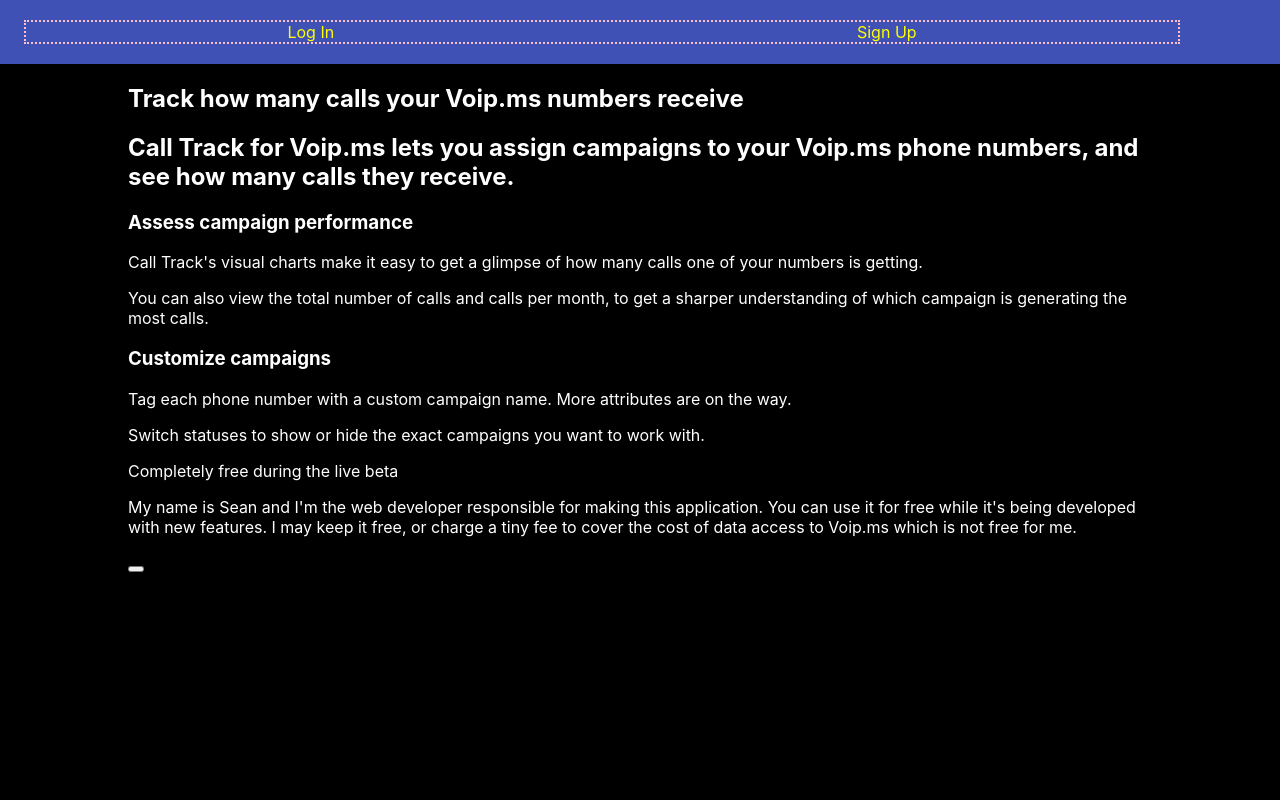
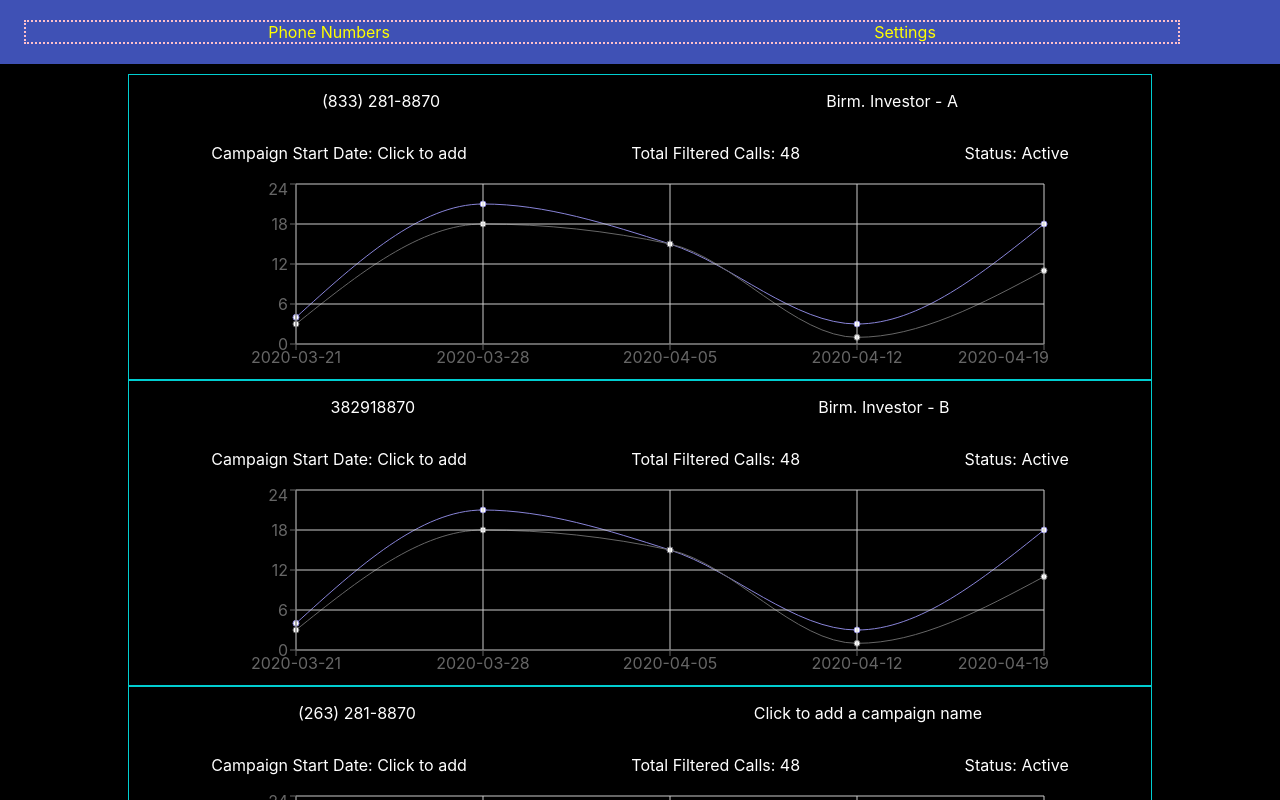
Before and after one commit to SeanDez/callTrackVoipFrontEnd, a React (Create React App) app: page /numbers in a window 1280 px wide. Shown: the top 800 px of the page. Built offline with nearby package versions, Linux system fonts and the light colour scheme; no server answers.

Commit message:
wip no connection to back end

```diff
--- a/package.json
+++ b/package.json
@@ -13,6 +13,8 @@
     "express-session": "^1.17.1",
     "formik": "^2.1.5",
     "isomorphic-fetch": "^2.2.1",
+    "lodash": "^4.17.20",
+    "moment": "^2.27.0",
     "node-sass": "^4.14.1",
     "react": "^16.13.1",
     "react-dom": "^16.13.1",
@@ -27,6 +29,8 @@
   "devDependencies": {
     "@types/eslint": "^7.2.0",
     "@types/jest": "^24.9.1",
+    "@types/lodash": "^4.14.161",
+    "@types/moment": "^2.13.0",
     "@types/node": "^12.12.51",
     "@types/react": "^16.9.43",
     "@types/react-dom": "^16.9.8",
--- a/src/App.tsx
+++ b/src/App.tsx
@@ -3,13 +3,9 @@
 import 'es6-promise';
 import 'isomorphic-fetch';
 import dotenv from 'dotenv';
-import path from 'path';
+import moment from 'moment';
 
 import Loader from './shared/Loader';
-import NavMenu from "./navigation/NavMenu";
-import PhoneCalls from "./phoneCalls/PhoneCalls";
-import Settings from "./settings/Settings";
-import SalesPage from './salesPage/SalesPage';
 import VisitorView from './visitorView/VisitorView';
 import AuthView from './authView/AuthView';
 
@@ -17,10 +13,32 @@
 
 dotenv.config();
 
+/*
+  test endpoint to connect both apps
+*/
+async function testExpressConnection() {
+  console.log('testExpressConnection before try block');
+  try {
+    console.log('testExpressConnection inside try block');
+    const response = await fetch(process.env.REACT_APP_BACKEND_DOMAIN!, {
+      method: 'get',
+      mode: 'cors',
+      headers: {
+        'content-type': 'application/json'
+      }
+    });
+    console.log('response to testExpressConnection', testExpressConnection);
+    const json = await response.json();
+    console.log(json);
+    return json;
+  } catch (error) {
+    throw new Error(error);
+  }
+}
+
 // do an initial request to see if the user is logged in already
-
-async function testIfUserIsLoggedIn(setIsAuthenticated: Function) {
-  const authCheckEndpoint = path.join(process.env.REACT_APP_BACKEND_DOMAIN!, '/authCheck');
+async function seeIfActiveUserSession(setIsAuthenticated: Function) {
+  const authCheckEndpoint = `${process.env.REACT_APP_BACKEND_DOMAIN}/authCheck`;
 
   try {
     const response = await fetch(authCheckEndpoint, {
@@ -32,6 +50,7 @@
     })
 
     const responseCode = response.status;
+    console.log('response to /authCheck', response);
     if (responseCode >= 300) {
       setIsAuthenticated(false);
     } else {
@@ -42,19 +61,21 @@
   }
 }
 
-async function fetchCampaignAndCallData() {
-  const accountDataEndpoint = path.join(process.env.REACT_APP_BACKEND_DOMAIN!, '/accountData');
+async function fetchAndSetCampaignAndCallData(setCampaignCallData: Function) {
+  const accountDataEndpoint = `${process.env.REACT_APP_BACKEND_DOMAIN}/accountData`;
+  console.log('accountDataEndpoint', accountDataEndpoint)
 
   try {
     const response = await fetch(accountDataEndpoint, {
       method: 'get',
-      mode: 'cors',
+      // mode: 'cors',
       headers: {
         'content-type': 'application/json'
       }
     });
 
     const accountData = await response.json();
+    setCampaignCallData(accountData);
   } catch (error) {
     throw new Error(error);
   }
@@ -62,17 +83,42 @@
 
 
 function App() {
+  // state and path variables
   const location = useLocation();
-
   const [isLoading, setIsLoading] = useState(false);
-  const [isAuthenticated, setIsAuthenticated]: [boolean, Function] = useState(false);
+  const [isAuthenticated, setIsAuthenticated]: [boolean, Function] = useState(true);
+  const [campaignCallData, setCampaignCallData] = useState(null);
   const [accountData, setAccountData] = useState([]);
 
-  // handle initial auth state and data fetch
   useEffect(() => {
+    const currentTimestamp = moment();
+    console.log('Updated at: ', currentTimestamp.format('YYYY-MM-DD hh:mm:ssa Z'));
 
-  }, [isAuthenticated, accountData])
+    testExpressConnection();
+  })
 
+  /*
+    On Initial render and auth state changes only
+
+    Attempt to authenticate the user
+
+    If auth, fetch data, assign to state
+  */
+  useEffect(() => {
+    // seeIfActiveUserSession(setIsAuthenticated);
+
+    // fetch data only if isAuth changes, and is true
+    // no await. The promise resolution is unclear
+    // if (isAuthenticated) {
+    //   fetchAndSetCampaignAndCallData(setCampaignCallData);
+    // }
+  }, [isAuthenticated])
+
+  useEffect(() => {
+    console.log('campaignCallData', campaignCallData)
+  }, [campaignCallData]);
+
+  // conditional render
   if (isLoading) {
     return <Loader />
   } else if (isAuthenticated) {
@@ -80,22 +126,6 @@
   }
 
   return <VisitorView />
-
-  // this is an auth view, or the start of one
-  // except the sales page
-  return (
-    <div>
-      <NavMenu isAuthenticated={isAuthenticated} />
-
-      <main>
-        <Switch>
-          <Route path="/numbers"><PhoneCalls /></Route>
-          <Route path='/settings'><Settings /></Route>
-          <Route path='/' exact><SalesPage /></Route>
-        </Switch>
-      </main>
-    </div>
-  );
 }
 
 export default App;
--- a/src/authView/AuthView.tsx
+++ b/src/authView/AuthView.tsx
@@ -15,8 +15,10 @@
 
     <main>
       <Switch>
-        <Route path="/numbers"><PhoneCalls /></Route>
         <Route path='/settings'><Settings /></Route>
+
+        {/* catch-all auth route */}
+        <Route><PhoneCalls /></Route>
       </Switch>
     </main>
   </div>
--- /dev/null
+++ b/src/phoneCalls/DataFormatter.ts
@@ -0,0 +1,39 @@
+import moment, { Moment } from 'moment';
+import lodash from 'lodash';
+import IJoinedCampaignCall from './interfaces/IJoinedCampaignCall';
+import IFormattedCampaignCall from './interfaces/IFormattedCampaignCall';
+import * as Filter from './Filter';
+
+type CampaignCallUnion = IJoinedCampaignCall | IFormattedCampaignCall;
+
+export default class CampaignCallDataFormatter {
+
+  constructor(
+    private campaignCallData: object
+  ) {}
+
+  private aggregateDataByWeek(campaignCallData: IJoinedCampaignCall[])
+  : { [k: string]: IFormattedCampaignCall[] } {
+    const normalizedByWeek = campaignCallData.map((record: IJoinedCampaignCall) => {
+      const weekDateMoment: Moment = this.extractWeek(record.date);
+      const stringWeekDate: string = weekDateMoment.format('YYYY-MM-DD');
+      const { phoneNumber, name, status, caller_id, date, description, disposition, seconds } = record;
+      const formattedCampaigncall: IFormattedCampaignCall = {
+        phoneNumber, name, status, caller_id, date, weekDate: stringWeekDate, description, disposition, seconds
+      }
+
+      return formattedCampaigncall;
+    });
+
+    const keyedByWeekDate: { [k: string]: IFormattedCampaignCall[] } = lodash.groupBy(normalizedByWeek, record => record.weekDate);
+    return keyedByWeekDate;
+  }
+
+  // todo remove if unused
+  private extractWeek(timestamp: string): Moment {
+    const year = moment(timestamp);
+    const weekOfYear: number = moment(timestamp).week();
+    const week: Moment = moment(year).add(weekOfYear, 'weeks');
+    return week;
+  }
+}
--- a/src/phoneCalls/PhoneCalls.tsx
+++ b/src/phoneCalls/PhoneCalls.tsx
@@ -1,20 +1,13 @@
-import React from 'react';
+import React, { useState, useEffect } from 'react';
 import { LineChart, Line, CartesianGrid, XAxis, YAxis, Tooltip, ResponsiveContainer } from 'recharts';
 import styled from 'styled-components';
 import { fakeData } from './fakeData';
-import { PhoneNumberData } from './PhoneNumberDataInterface';
+import { PhoneNumberData } from './interfaces/IPhoneNumberData';
 import Utilities from "../Utilities";
-import { WeeklyCallData } from "./WeeklyCallDataInterface";
+import { WeeklyCallData } from "./interfaces/IWeeklyCallData";
+import DataFormatter from './DataFormatter';
 
 const data = fakeData
-
-const data2 = [
-  {name: 'Page A', uv: 400, pv: 2400, amt: 2400},
-  {name: 'Page B', uv: 500, pv: 2400, amt: 2400},
-  {name: 'Page C', uv: 800, pv: 2400, amt: 2400},
-  {name: 'P D', uv: 400, pv: 2400, amt: 2400},
-  {name: 'Page E', uv: 300, pv: 2400, amt: 2400},
-];
 
 const tooltipWrapperStyle = {
   border: "1px solid black !important",
@@ -22,17 +15,28 @@
   margin: "0 !important"
 }
 
-interface PropsShape {}
+interface PropsShape {
 
-export default (props: PropsShape) => (
+}
+
+export default (props: PropsShape) => {
+  const [formattedData, setFormattedData] = useState(null);
+
+  useEffect(() => {
+    // take the data from props
+    // format it here, since each view formats it differently
+    // set it to state
+  });
+
+  return (
     <section>
-    { fakeData.map((dataItem: PhoneNumberData) => {
+      { fakeData.map((dataItem: PhoneNumberData, index: number) => {
         const formattedPhoneNumber = formatIntoUSAStylePhoneNumber(dataItem.phoneNumber);
         const totalFilteredCalls = sumFilteredWeeklyCallCounts(dataItem.callData);
         const recordStatus: string = Utilities.capitalize(dataItem.status);
 
         return (
-        <OuterContainer>
+          <OuterContainer key={index}>
             <WrappedHeaderLine>
               <p>{formattedPhoneNumber}</p>
               <p>{dataItem.campaignName || "Click to add a campaign name"}</p>
@@ -47,7 +51,7 @@
                 <Line type="monotone" dataKey="rawCallCount" stroke="#8884d8" />
                 <Line type="monotone" dataKey="filteredCallCount" stroke="#666" />
                 <CartesianGrid stroke="#ccc" />
-              <XAxis dataKey="weekMonthYear" />
+                <XAxis dataKey="yearWeek" />
                 <YAxis />
                 <Tooltip wrapperStyle={tooltipWrapperStyle} />
               </LineChart>
@@ -59,6 +63,7 @@
       }
     </section>
   );
+}
 
 const WrappedHeaderLine = styled.div`
   display: flex;
--- a/src/phoneCalls/fakeData.tsx
+++ b/src/phoneCalls/fakeData.tsx
@@ -1,86 +1,86 @@
-import { PhoneNumberData } from "./PhoneNumberDataInterface";
-import { PhoneNumberStatuses } from "./PhoneNumberStatuses";
+import { PhoneNumberData } from "./interfaces/IPhoneNumberData";
+import { PhoneNumberStatuses } from "./EPhoneNumberStatuses";
 
 export const fakeData: PhoneNumberData[] = [
   {
     phoneNumber: "8332818870", campaignName: "Birm. Investor - A", status: PhoneNumberStatuses.active, callData: [
-      { weekMonthYear: "2020-03-21", rawCallCount: 4, filteredCallCount: 3 },
-      { weekMonthYear: "2020-03-28", rawCallCount: 21, filteredCallCount: 18 },
-      { weekMonthYear: "2020-04-05", rawCallCount: 15, filteredCallCount: 15 },
-      { weekMonthYear: "2020-04-12", rawCallCount: 3, filteredCallCount: 1 },
-      { weekMonthYear: "2020-04-19", rawCallCount: 18, filteredCallCount: 11 }
+      { yearWeek: "2020-03-21", rawCallCount: 4, filteredCallCount: 3 },
+      { yearWeek: "2020-03-28", rawCallCount: 21, filteredCallCount: 18 },
+      { yearWeek: "2020-04-05", rawCallCount: 15, filteredCallCount: 15 },
+      { yearWeek: "2020-04-12", rawCallCount: 3, filteredCallCount: 1 },
+      { yearWeek: "2020-04-19", rawCallCount: 18, filteredCallCount: 11 }
     ]
   },
   {
     phoneNumber: "382918870", campaignName: "Birm. Investor - B", status: PhoneNumberStatuses.active, callData: [
-      { weekMonthYear: "2020-03-21", rawCallCount: 4, filteredCallCount: 3 },
-      { weekMonthYear: "2020-03-28", rawCallCount: 21, filteredCallCount: 18 },
-      { weekMonthYear: "2020-04-05", rawCallCount: 15, filteredCallCount: 15 },
-      { weekMonthYear: "2020-04-12", rawCallCount: 3, filteredCallCount: 1 },
-      { weekMonthYear: "2020-04-19", rawCallCount: 18, filteredCallCount: 11 }
+      { yearWeek: "2020-03-21", rawCallCount: 4, filteredCallCount: 3 },
+      { yearWeek: "2020-03-28", rawCallCount: 21, filteredCallCount: 18 },
+      { yearWeek: "2020-04-05", rawCallCount: 15, filteredCallCount: 15 },
+      { yearWeek: "2020-04-12", rawCallCount: 3, filteredCallCount: 1 },
+      { yearWeek: "2020-04-19", rawCallCount: 18, filteredCallCount: 11 }
     ]
   },
   {
     phoneNumber: "2632818870", campaignName: null, status: PhoneNumberStatuses.active, callData: [
-      { weekMonthYear: "2020-03-21", rawCallCount: 4, filteredCallCount: 3 },
-      { weekMonthYear: "2020-03-28", rawCallCount: 21, filteredCallCount: 18 },
-      { weekMonthYear: "2020-04-05", rawCallCount: 15, filteredCallCount: 15 },
-      { weekMonthYear: "2020-04-12", rawCallCount: 3, filteredCallCount: 1 },
-      { weekMonthYear: "2020-04-19", rawCallCount: 18, filteredCallCount: 11 }
+      { yearWeek: "2020-03-21", rawCallCount: 4, filteredCallCount: 3 },
+      { yearWeek: "2020-03-28", rawCallCount: 21, filteredCallCount: 18 },
+      { yearWeek: "2020-04-05", rawCallCount: 15, filteredCallCount: 15 },
+      { yearWeek: "2020-04-12", rawCallCount: 3, filteredCallCount: 1 },
+      { yearWeek: "2020-04-19", rawCallCount: 18, filteredCallCount: 11 }
     ]
   },
   {
     phoneNumber: "8332818870", campaignName: "Birm. Investor - A", status: PhoneNumberStatuses.inactive, callData: [
-      { weekMonthYear: "2020-03-21", rawCallCount: 4, filteredCallCount: 3 },
-      { weekMonthYear: "2020-03-28", rawCallCount: 21, filteredCallCount: 18 },
-      { weekMonthYear: "2020-04-05", rawCallCount: 15, filteredCallCount: 15 },
-      { weekMonthYear: "2020-04-12", rawCallCount: 3, filteredCallCount: 1 },
-      { weekMonthYear: "2020-04-19", rawCallCount: 18, filteredCallCount: 11 }
+      { yearWeek: "2020-03-21", rawCallCount: 4, filteredCallCount: 3 },
+      { yearWeek: "2020-03-28", rawCallCount: 21, filteredCallCount: 18 },
+      { yearWeek: "2020-04-05", rawCallCount: 15, filteredCallCount: 15 },
+      { yearWeek: "2020-04-12", rawCallCount: 3, filteredCallCount: 1 },
+      { yearWeek: "2020-04-19", rawCallCount: 18, filteredCallCount: 11 }
     ]
   },
   {
     phoneNumber: "382918870", campaignName: "Birm. Investor - B", status: PhoneNumberStatuses.inactive, callData: [
-      { weekMonthYear: "2020-03-21", rawCallCount: 4, filteredCallCount: 3 },
-      { weekMonthYear: "2020-03-28", rawCallCount: 21, filteredCallCount: 18 },
-      { weekMonthYear: "2020-04-05", rawCallCount: 15, filteredCallCount: 15 },
-      { weekMonthYear: "2020-04-12", rawCallCount: 3, filteredCallCount: 1 },
-      { weekMonthYear: "2020-04-19", rawCallCount: 18, filteredCallCount: 11 }
+      { yearWeek: "2020-03-21", rawCallCount: 4, filteredCallCount: 3 },
+      { yearWeek: "2020-03-28", rawCallCount: 21, filteredCallCount: 18 },
+      { yearWeek: "2020-04-05", rawCallCount: 15, filteredCallCount: 15 },
+      { yearWeek: "2020-04-12", rawCallCount: 3, filteredCallCount: 1 },
+      { yearWeek: "2020-04-19", rawCallCount: 18, filteredCallCount: 11 }
     ]
   },
   {
     phoneNumber: "2632818870", campaignName: null, status: PhoneNumberStatuses.inactive, callData: [
-      { weekMonthYear: "2020-03-21", rawCallCount: 4, filteredCallCount: 3 },
-      { weekMonthYear: "2020-03-28", rawCallCount: 21, filteredCallCount: 18 },
-      { weekMonthYear: "2020-04-05", rawCallCount: 15, filteredCallCount: 15 },
-      { weekMonthYear: "2020-04-12", rawCallCount: 3, filteredCallCount: 1 },
-      { weekMonthYear: "2020-04-19", rawCallCount: 18, filteredCallCount: 11 }
+      { yearWeek: "2020-03-21", rawCallCount: 4, filteredCallCount: 3 },
+      { yearWeek: "2020-03-28", rawCallCount: 21, filteredCallCount: 18 },
+      { yearWeek: "2020-04-05", rawCallCount: 15, filteredCallCount: 15 },
+      { yearWeek: "2020-04-12", rawCallCount: 3, filteredCallCount: 1 },
+      { yearWeek: "2020-04-19", rawCallCount: 18, filteredCallCount: 11 }
     ]
   },
   {
     phoneNumber: "8332818870", campaignName: "Birm. Investor - A", status: PhoneNumberStatuses.archived, callData: [
-      { weekMonthYear: "2020-03-21", rawCallCount: 4, filteredCallCount: 3 },
-      { weekMonthYear: "2020-03-28", rawCallCount: 21, filteredCallCount: 18 },
-      { weekMonthYear: "2020-04-05", rawCallCount: 15, filteredCallCount: 15 },
-      { weekMonthYear: "2020-04-12", rawCallCount: 3, filteredCallCount: 1 },
-      { weekMonthYear: "2020-04-19", rawCallCount: 18, filteredCallCount: 11 }
+      { yearWeek: "2020-03-21", rawCallCount: 4, filteredCallCount: 3 },
+      { yearWeek: "2020-03-28", rawCallCount: 21, filteredCallCount: 18 },
+      { yearWeek: "2020-04-05", rawCallCount: 15, filteredCallCount: 15 },
+      { yearWeek: "2020-04-12", rawCallCount: 3, filteredCallCount: 1 },
+      { yearWeek: "2020-04-19", rawCallCount: 18, filteredCallCount: 11 }
     ]
   },
   {
     phoneNumber: "382918870", campaignName: "Birm. Investor - B", status: PhoneNumberStatuses.archived, callData: [
-      { weekMonthYear: "2020-03-21", rawCallCount: 4, filteredCallCount: 3 },
-      { weekMonthYear: "2020-03-28", rawCallCount: 21, filteredCallCount: 18 },
-      { weekMonthYear: "2020-04-05", rawCallCount: 15, filteredCallCount: 15 },
-      { weekMonthYear: "2020-04-12", rawCallCount: 3, filteredCallCount: 1 },
-      { weekMonthYear: "2020-04-19", rawCallCount: 18, filteredCallCount: 11 }
+      { yearWeek: "2020-03-21", rawCallCount: 4, filteredCallCount: 3 },
+      { yearWeek: "2020-03-28", rawCallCount: 21, filteredCallCount: 18 },
+      { yearWeek: "2020-04-05", rawCallCount: 15, filteredCallCount: 15 },
+      { yearWeek: "2020-04-12", rawCallCount: 3, filteredCallCount: 1 },
+      { yearWeek: "2020-04-19", rawCallCount: 18, filteredCallCount: 11 }
     ]
   },
   {
     phoneNumber: "2632818870", campaignName: null, status: PhoneNumberStatuses.archived, callData: [
-      { weekMonthYear: "2020-03-21", rawCallCount: 4, filteredCallCount: 3 },
-      { weekMonthYear: "2020-03-28", rawCallCount: 21, filteredCallCount: 18 },
-      { weekMonthYear: "2020-04-05", rawCallCount: 15, filteredCallCount: 15 },
-      { weekMonthYear: "2020-04-12", rawCallCount: 3, filteredCallCount: 1 },
-      { weekMonthYear: "2020-04-19", rawCallCount: 18, filteredCallCount: 11 }
+      { yearWeek: "2020-03-21", rawCallCount: 4, filteredCallCount: 3 },
+      { yearWeek: "2020-03-28", rawCallCount: 21, filteredCallCount: 18 },
+      { yearWeek: "2020-04-05", rawCallCount: 15, filteredCallCount: 15 },
+      { yearWeek: "2020-04-12", rawCallCount: 3, filteredCallCount: 1 },
+      { yearWeek: "2020-04-19", rawCallCount: 18, filteredCallCount: 11 }
     ]
   },
 ];
--- a/src/phoneCalls/PhoneNumberDataInterface.tsx
+++ b/src/phoneCalls/interfaces/IPhoneNumberData.tsx
@@ -1,5 +1,5 @@
-import { WeeklyCallData } from './WeeklyCallDataInterface';
-import { PhoneNumberStatuses } from './PhoneNumberStatuses';
+import { WeeklyCallData } from './IWeeklyCallData';
+import { PhoneNumberStatuses } from '../EPhoneNumberStatuses';
 
 export interface PhoneNumberData {
   phoneNumber: string;
--- a/src/phoneCalls/WeeklyCallDataInterface.tsx
+++ b/src/phoneCalls/interfaces/IWeeklyCallData.tsx
@@ -1,5 +1,5 @@
 export interface WeeklyCallData {
-  weekMonthYear: string,
+  yearWeek: string,
   rawCallCount: number,
   filteredCallCount: number
 }
```
Also changed, not shown: src/phoneCalls/Filter.ts (added, +63 -0 lines), src/phoneCalls/interfaces/IFormattedCampaignCall.ts (added, +11 -0 lines), src/phoneCalls/interfaces/IJoinedCampaignCall.ts (added, +16 -0 lines), src/phoneCalls/EPhoneNumberStatuses.tsx (renamed from src/phoneCalls/PhoneNumberStatuses.tsx), 1 other file (tests, documents, lock files or other folders). Lines whose indentation alone changed are shown as unchanged.
